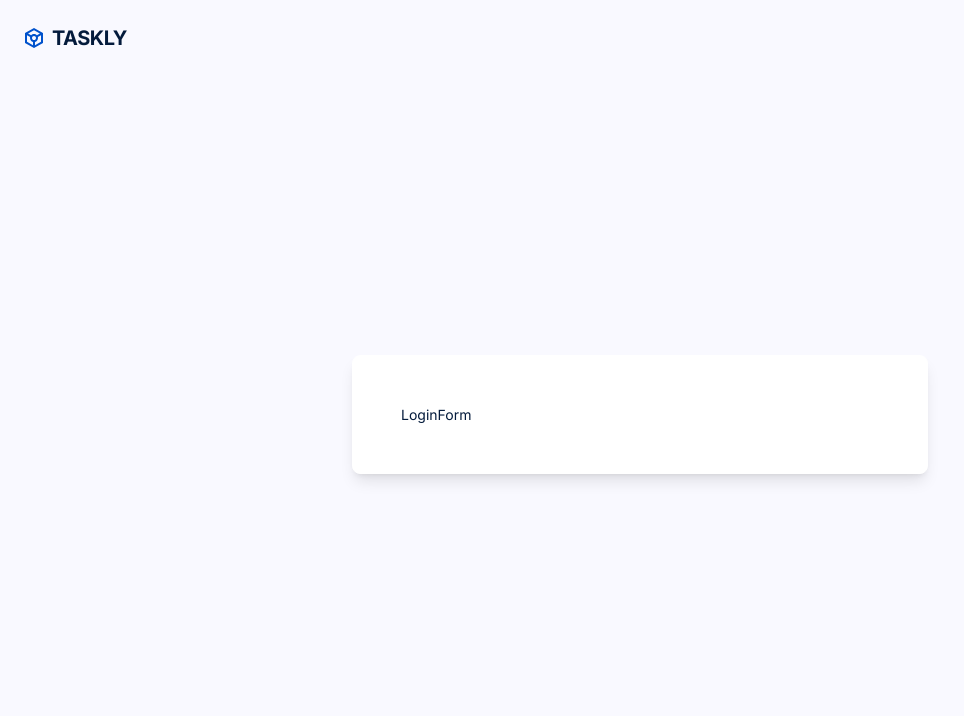
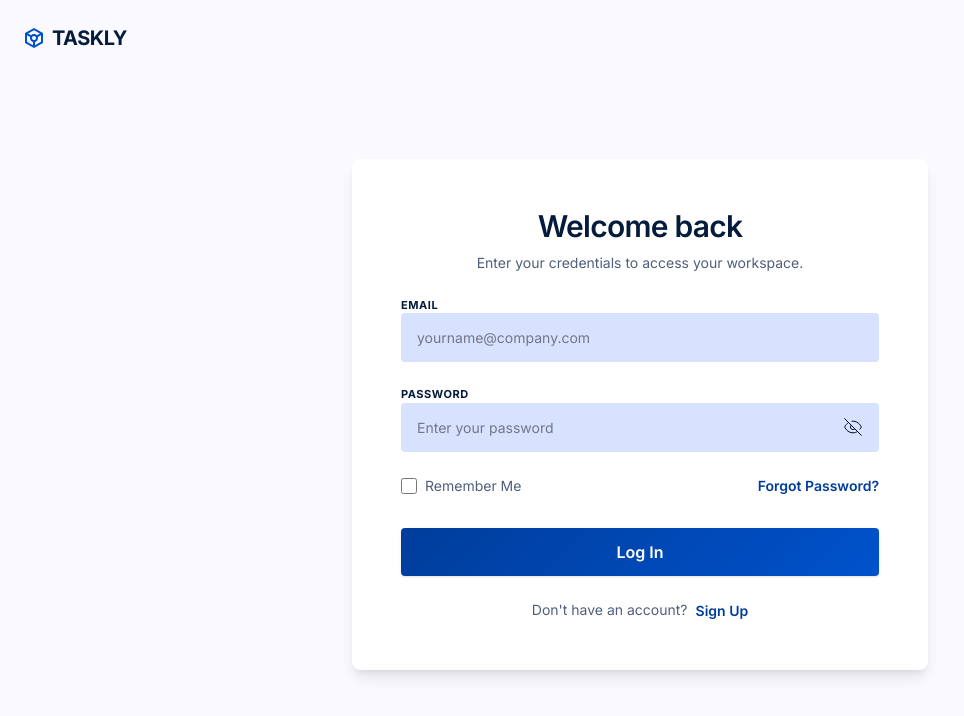
Before and after one commit to HaidyHisham/taskly, a React (Vite) app: page /sign-in in a window 1280 px wide. Shown: the top 716 px of the page, without its empty margins (0-964 px from the left). Built offline with nearby package versions, Linux system fonts and the light colour scheme.

Commit message:
feat: implement login page with ui , validation and api integration

```diff
--- a/src/features/auth/components/login/loginForm.tsx
+++ b/src/features/auth/components/login/loginForm.tsx
@@ -1,7 +1,120 @@
+import AuthButton from "@/shared/AuthButton"
+import FormField from "@/shared/FormField"
+import Title from "@/shared/Title"
+import { loginSchema, type TLoginInput } from "../../schemas/login.schema"
+import { zodResolver } from "@hookform/resolvers/zod"
+import { useForm, type SubmitHandler } from "react-hook-form"
+import { Link, useNavigate } from "react-router-dom"
+import { loginService } from "../../services/login.services"
+import { toast } from "react-toastify"
+import { useState } from "react"
+import { useAppDispatch } from "@/store/hooks"
+import { setCredentials } from "../../store/authSlice"
+
 function LoginForm() {
-  return (
-    <div>LoginForm</div>
-  )
+    const [isLoading, setIsLoading] = useState(false)
+    const dispatch = useAppDispatch()
+    const navigate = useNavigate()
+    const {
+        handleSubmit,
+        control,
+        reset,
+        formState: { errors },
+    } = useForm<TLoginInput>({
+        resolver: zodResolver(loginSchema),
+        mode: 'onChange',
+        defaultValues: {
+            email: '',
+            password: '',
+        },
+    });
+
+    const onSubmit: SubmitHandler<TLoginInput> = async (formData) => {
+        try {
+            setIsLoading(true)
+            const result = await loginService(formData);
+            toast.success("Welcome back!");
+
+            if (result && result.access_token) {
+                dispatch(
+                    setCredentials({
+                        user: {
+                            id: result.user.id,
+                            email: result.user.email,
+                            name: result.user.user_metadata?.name || "",
+                            job_title: result.user.user_metadata?.department || "",
+                        },
+                        accessToken: result.access_token,
+                        refreshToken: result.refresh_token,
+                    })
+                );
+                navigate("/");
+            }
+            reset();
+
+        } catch (error) {
+            toast.error(error instanceof Error ? error.message : "An unexpected error occurred");
+        } finally {
+            setIsLoading(false);
+        }
+    };
+
+    return (
+        <>
+            <div className="mb-6">
+                <Title
+                    title="Welcome back"
+                    description="Enter your credentials to access your workspace."
+
+                />
+            </div>
+            <form onSubmit={handleSubmit(onSubmit)} className="w-full grid grid-cols-1 gap-y-6">
+                <FormField
+                    control={control}
+                    name="email"
+                    label="Email"
+                    type="email"
+                    placeholder="yourname@company.com"
+                    fieldMsg={errors.email?.message}
+                    variant={errors.email ? "error" : "default"}
+                    containerClassName="w-full"
+                />
+
+                <FormField
+                    control={control}
+                    name="password"
+                    label="Password"
+                    type="password"
+                    placeholder="Enter your password"
+                    fieldMsg={errors.password?.message}
+                    variant={errors.password ? "error" : "default"}
+                    containerClassName="w-full"
+                />
+
+                <div className="flex justify-between items-center w-full text-sm">
+                    <label className="flex items-center gap-x-2 text-slate-medium cursor-pointer">
+                        <input
+                            type="checkbox"
+                            className="w-4 h-4 rounded border-slate-light text-primary focus:ring-primary accent-primary"
+                        />
+                        <span>Remember Me</span>
+                    </label>
+                    <Link to="/forgot-password" className="text-primary font-semibold hover:underline">
+                        Forgot Password?
+                    </Link>
+                </div>
+
+                <div className="w-full flex justify-center mt-2">
+                    <AuthButton disabled={isLoading} className="py-3.5 w-full">{isLoading ? "Logging in..." : "Log In"}</AuthButton>
+                </div>
+
+                <div className="w-full flex justify-center items-center gap-x-2">
+                    <span className="text-sm text-slate-medium">Don't have an account?</span>
+                    <Link to="/sign-up" className="text-primary font-semibold">Sign Up</Link>
+                </div>
+            </form>
+        </>
+    )
 }
 
 export default LoginForm
--- /dev/null
+++ b/src/features/auth/schemas/login.schema.ts
@@ -0,0 +1,8 @@
+import { z } from "zod";
+
+export const loginSchema = z.object({
+  email: z.string().min(1, "Email is required").email("Invalid email address"),
+  password: z.string().min(1, "Password is required"),
+});
+
+export type TLoginInput = z.infer<typeof loginSchema>;
--- /dev/null
+++ b/src/features/auth/services/login.services.ts
@@ -0,0 +1,19 @@
+const BASE_URL = import.meta.env.VITE_API_BASE_URL;
+const API_KEY = import.meta.env.VITE_API_KEY;
+import type { ILogin } from "../types/login.types";
+
+export const loginService = async (data: ILogin) => {
+  const response = await fetch(`${BASE_URL}/auth/v1/token?grant_type=password`, {
+    method: "POST",
+    headers: {
+      "Content-Type": "application/json",
+      apikey: `${API_KEY}`,
+    },
+    body: JSON.stringify(data),
+  });
+  const result = await response.json();
+  if (!response.ok) {
+    throw new Error(result?.error_description || result?.msg || "Failed to log in");
+  }
+  return result;
+};
--- /dev/null
+++ b/src/features/auth/types/login.types.ts
@@ -0,0 +1,4 @@
+export interface ILogin {
+  email: string;
+  password: string;
+}
--- a/src/layouts/AuthLayout.tsx
+++ b/src/layouts/AuthLayout.tsx
@@ -14,7 +14,7 @@ export default function AuthLayout({
         </Container>
       </header>
 
-      <main className="w-full flex-grow flex items-stretch md:items-center justify-center md:mb-12">
+      <main className="w-full grow flex items-stretch md:items-center justify-center md:mb-12">
         <div className="w-full min-h-screen md:min-h-0 md:max-w-[576px] bg-background md:bg-white md:border md:border-white md:rounded-8px p-6 md:p-12 md:shadow-lg flex flex-col justify-start md:justify-center">
 
           <div className="md:hidden mb-10 mt-2">
```
